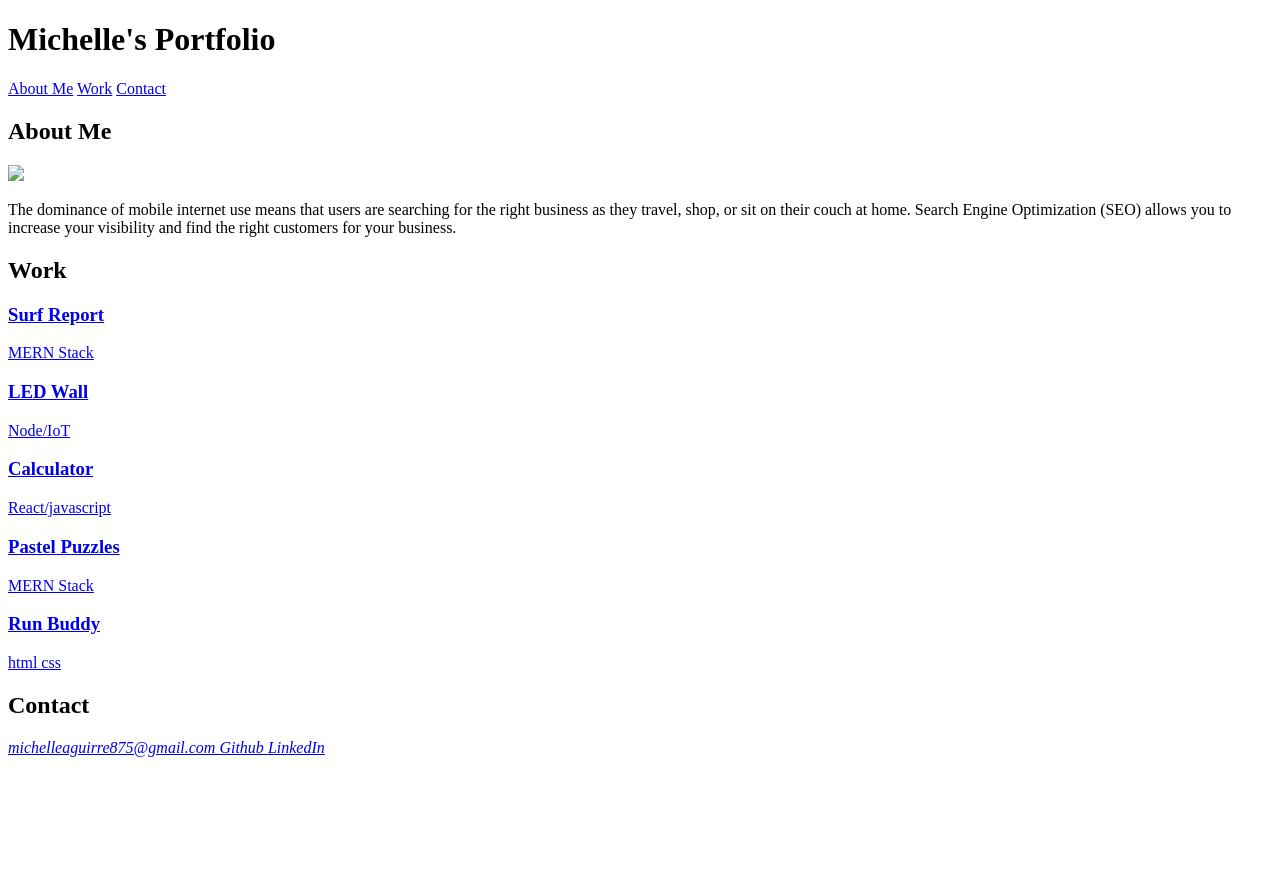
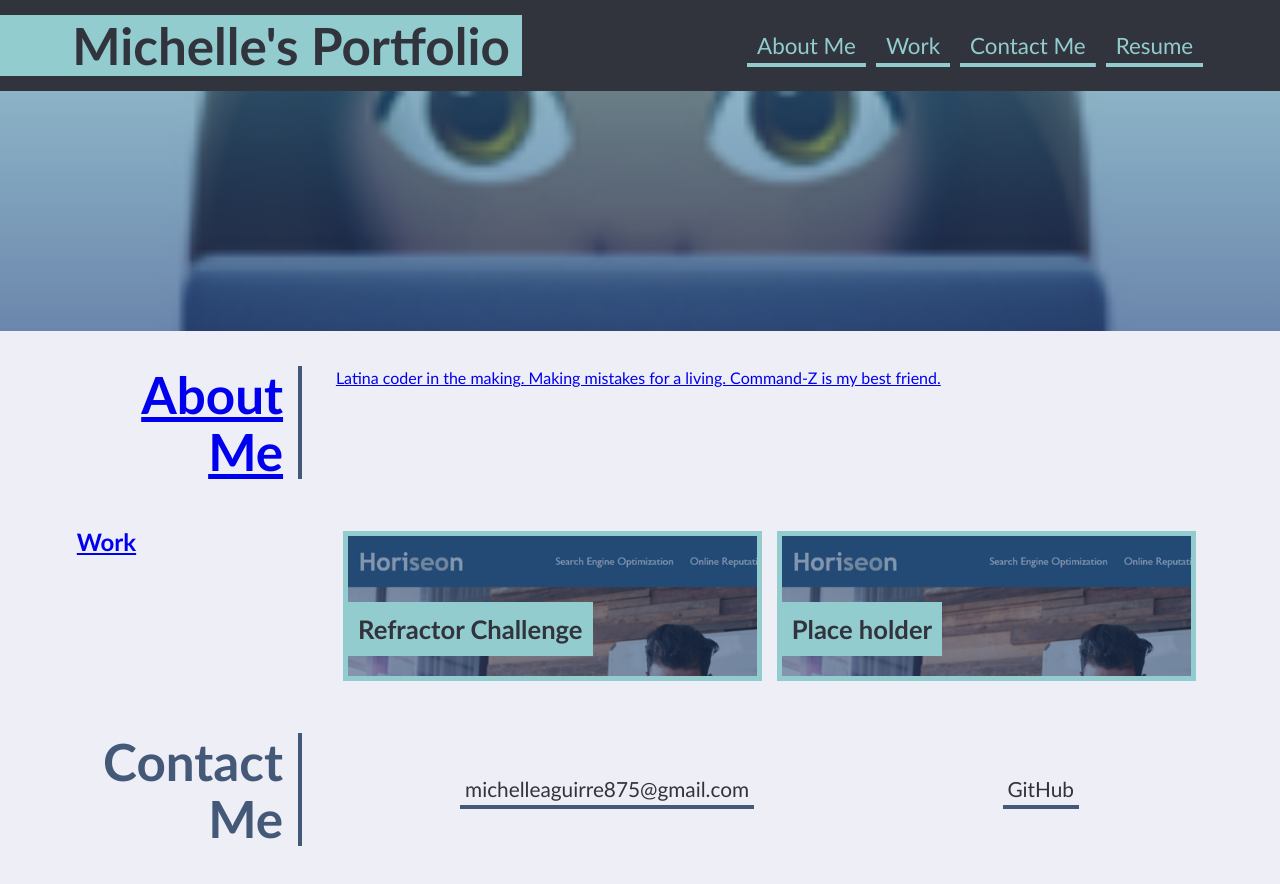
Before and after one commit to michelle-aguirre/michelle_portfolio, a plain HTML site: page index.html in a window 1280 px wide. Before the commit the page ends 800 px from the top, so only its background shows below. Drawn offline with Linux system fonts and the light colour scheme; files whose address does not match are found by name.

Commit message:
michelle portfolio

```diff
--- /dev/null
+++ b/assets/css/style.css
@@ -0,0 +1,255 @@
+* {
+  box-sizing: border-box;
+}
+/* brand color palette */
+:root {
+  --primary: rgba(68, 88, 119, 1);
+  --secondary: rgba(146, 204, 206, 1);
+  --tertiary: rgba(49, 52, 61, 1);
+  --dark: rgba(28, 29, 33, 1);
+  --light: rgba(238, 238, 247, 1);
+}
+body {
+  margin: 0;
+  padding: 0;
+  font-family: "Trebuchet MS", "Lucida Sans Unicode", "Lucida Grande",
+    "Lucida Sans", Arial, sans-serif;
+  color: var(--primary);
+  background-color: var(--light);
+  line-height: 1.5;
+}
+h1,
+h2,
+h3,
+h4,
+h5,
+h6 {
+  margin: 0;
+}
+p {
+  margin: 0;
+}
+header {
+  padding: 15px 6% 15px 0;
+  display: flex;
+  flex-direction: row;
+  justify-content: space-between;
+  flex-wrap: wrap;
+  align-items: center;
+  background-color: var(--tertiary);
+  box-shadow: 0 5px 35px rgba(146, 204, 206, 0.4);
+}
+header h1 {
+  color: var(--tertiary);
+  background-color: var(--secondary);
+  padding: 5px 1% 5px 6%;
+  margin: 0;
+  font-size: 4vw;
+  line-height: 1;
+}
+nav {
+  display: flex;
+  flex-direction: row;
+  flex-wrap: wrap;
+}
+nav a {
+  text-decoration: none;
+  padding: 5px 10px;
+  color: var(--secondary);
+  margin-right: 10px;
+  background-image: linear-gradient(
+    270deg,
+    var(--secondary) 0%,
+    var(--secondary) 100%
+  );
+  background-repeat: no-repeat;
+  background-size: 100% 0.2em;
+  background-position: bottom;
+  transition: all 0.25s ease-in;
+  font-size: 1.4rem;
+}
+nav a:hover {
+  background-size: 100% 100%;
+  color: var(--primary);
+}
+nav a:last-child {
+  margin-right: 0;
+}
+main {
+  margin-top: 20px;
+  margin-bottom: 45px;
+}
+.hero-banner {
+  background: rgb(68, 88, 120);
+  background-image: url("/Users/michelleaguirre/Desktop/coding/CHALLENGE2/michelle_portfolio/assets/images/woman-technologist-medium-skin-tone.png"),
+    linear-gradient(180deg, var(--secondary) 0%, var(--primary) 100%);
+  background-size: cover;
+  background-position: center;
+  background-blend-mode: soft-light;
+  min-height: 30vh;
+  color: var(--light);
+  padding: 2% 6%;
+  display: flex;
+  justify-content: flex-end;
+  align-items: flex-end;
+  text-align: right;
+}
+.hero-banner div {
+  flex: 0 0 90%;
+}
+.hero-banner h2 {
+  background-color: var(--secondary);
+  color: var(--tertiary);
+  margin: 0;
+  padding: 5px 10px;
+  font-size: 2.3rem;
+  line-height: 1.2;
+  display: inline;
+}
+.page-wrapper {
+  max-width: 88%;
+  margin-left: auto;
+  margin-right: auto;
+}
+.page-section {
+  margin: 25px 0;
+  padding: 10px 0;
+  display: flex;
+  flex-direction: row;
+  flex-wrap: wrap;
+  align-items: stretch;
+  justify-content: space-between;
+}
+.page-section > h2 {
+  flex: 0 0 20%;
+  text-align: right;
+  padding-right: 15px;
+  border-right: 4px solid var(--primary);
+  font-size: 4vw;
+  line-height: 1.1;
+}
+.page-section > div {
+  flex: 0 0 77%;
+}
+.page-section p {
+  margin-bottom: 20px;
+}
+.flex-container {
+  display: flex;
+  flex-wrap: wrap;
+  justify-content: center;
+}
+.flex-item {
+  border: 5px solid var(--secondary);
+  background-color: var(--primary);
+  color: var(--tertiary);
+  min-height: 150px;
+  max-height: 150px;
+  flex-basis: calc(50% - 1em);
+  display: flex;
+  align-items: flex-end;
+  padding: 0 0 20px 0;
+  margin: 0.5em;
+  text-decoration: none;
+  background-blend-mode: soft-light;
+  background-size: 150%;
+  transition: all 0.5s;
+  font-size: 0.9rem;
+}
+/* feature first portfolio item */
+.flex-item:first-child {
+  min-height: 400px;
+  flex-basis: 100%;
+}
+.flex-item:hover {
+  background-color: rgba(0, 0, 0, 0.3);
+}
+.flex-item div {
+  background-color: var(--secondary);
+  padding: 8px 10px;
+}
+.flex-item h3 {
+  font-size: 1.6rem;
+}
+.contact address {
+  display: flex;
+  flex-wrap: wrap;
+  justify-content: space-around;
+  align-items: center;
+  height: 100%;
+}
+.contact address a {
+  color: var(--tertiary);
+  padding: 5px;
+  text-decoration: none;
+  font-size: 1.3rem;
+  font-style: normal;
+  background-image: linear-gradient(
+    270deg,
+    var(--primary) 0%,
+    var(--primary) 100%
+  );
+  background-repeat: no-repeat;
+  background-size: 100% 0.2em;
+  background-position: bottom;
+  transition: all 0.25s ease-in;
+  margin: 0 0.2rem 0.1rem;
+  display: inline-block;
+}
+.contact address a:hover {
+  background-size: 100% 88%;
+  color: var(--secondary);
+}
+/* portfolio project images */
+.led-wall {
+  background-image: url("../images/01-html-css-git-homework-demo.png")
+}
+.surf-report {
+  background-image: url("../images/01-html-css-git-homework-demo.png");
+}
+/* end portfolio project images */
+@media screen and (max-width: 980px) {
+  header {
+    padding: 0 0 10px 0;
+    justify-content: center;
+    text-align: center;
+  }
+  header h1 {
+    width: 100%;
+    padding: 5px;
+    margin-bottom: 10px;
+    font-size: 10vw;
+  }
+  header nav {
+    justify-content: center;
+  }
+  .page-section > h2,
+  .page-section > div {
+    flex: 0 0 100%;
+  }
+  .page-section > h2 {
+    border-right: none;
+    border-bottom: 4px solid var(--primary);
+    margin-bottom: 20px;
+    padding-bottom: 10px;
+    text-align: left;
+    font-size: 7vw;
+  }
+}
+@media screen and (max-width: 768px) {
+  .flex-item,
+  .flex-item:first-child {
+    flex-basis: 100%;
+  }
+  .flex-item:first-child {
+    min-height: 150px;
+  }
+  .hero-banner {
+    justify-content: center;
+    text-align: center;
+  }
+  .contact address {
+    flex-direction: column;
+    align-items: flex-start;
+  }
+}
--- a/index.html
+++ b/index.html
@@ -1,110 +1,58 @@
 <!DOCTYPE html>
-<html lang="en-us">
+<html lang="en">
 
 <head>
-    <meta charset="UTF-8" />
-    <link rel="stylesheet" href="./assets/css/style.css">
-    <title>Horiseon</title>
+    <meta charset="UTF-8">
+    <meta name="viewport" content="width=device-width, initial-scale=1.0">
+    <meta http-equiv="X-UA-Compatible" content="ie=edge">
+    <title>Michelle's Portfolio</title>
+    <link rel="stylesheet" href="./assets/css/style.css" />
 </head>
 
 <body>
-    <!-- header -->
+    <!-- main logo / nav -->
     <header>
         <h1>Michelle's Portfolio</h1>
-        <nav>
-            <a href="#about">About Me</a>
-
-            <a href="#work">Work</a>
-
-            <a href="#contact">Contact</a>
-
-
-        </nav>
+        <nav> <a href="#about">About Me</a> <a href="#work">Work</a> <a href="#contact">Contact Me</a>
+            <!-- Link this to your resume! --> <a href="#">Resume</a> </nav>
     </header>
-    <div class="hero"></div>
-    <main class="content">
-        <section id="about" class="page-section">
+    <!-- hero banner -->
+    <section class="hero-banner">
+        <div>
+            <a href="/Users/michelleaguirre/Desktop/coding/CHALLENGE2/michelle_portfolio/assets/images/woman-technologist-medium-skin-tone.png">
+        </div>
+    </section>
+    <main class="page-wrapper">
+        <!-- about me -->
+        <section class="page-section" id="about">
             <h2>About Me</h2>
             <div>
-                <img src="#" />
-                <p>
-                    The dominance of mobile internet use means that users are searching for the right business as they
-                    travel, shop, or sit on their couch at home. Search Engine Optimization (SEO) allows you to increase
-                    your visibility and find the right customers for your business.
-                </p>
-
+                <p> Latina coder in the making. Making mistakes for a living. Command-Z is my best friend. </p>
             </div>
-
         </section>
-        <section id="work" class="page-section">
+        <!-- portfolio container -->
+        <section class="page-section" id="work">
             <h2>Work</h2>
-            <div>
-                <a href="#">
+            <div class="flex-container">
+                <a href="https://michelle-aguirre.github.io/coderefactor/" class="flex-item surf-report">
                     <div>
-                        <h3>
-                            Surf Report
-                        </h3>
-                        <span>
-                            MERN Stack
-                        </span>
+                        <h3>Refractor Challenge</h3>
                     </div>
                 </a>
-                <a href="#">
+                <a href="#" class="flex-item led-wall">
                     <div>
-                        <h3>
-                            LED Wall
-                        </h3>
-                        <span>
-                            Node/IoT
-                        </span>
+                        <h3>Place holder</h3>
                     </div>
                 </a>
-                <a href="#">
-                    <div>
-                        <h3>
-                            Calculator
-                        </h3>
-                        <span>
-                            React/javascript
-                        </span>
-                    </div>
-                </a>
-                <a href="#">
-                    <div>
-                        <h3>
-                            Pastel Puzzles
-                        </h3>
-                        <span>
-                            MERN Stack
-                        </span>
-                    </div>
-                </a>
-                <a href="#">
-                    <div>
-                        <h3>
-                            Run Buddy
-                        </h3>
-                        <span>
-                            html css
-                        </span>
-                    </div>
-                </a>
-
             </div>
         </section>
-        <section id="#" class="page-section">
-            <h2>Contact</h2>
+        <!-- contact -->
+        <section class="page-section contact" id="contact">
+            <h2>Contact Me</h2>
             <div>
                 <address>
-                    <a href="mailto:michelleaguirre875@gmail.com">
-                        michelleaguirre875@gmail.com
-                    </a>
-                    <a href="https://github.com/michelle-aguirre?tab=repositories" target="_blank">
-                        Github
-                    </a>
-                    <a href="https://www.linkedin.com/in/michelleaguirre/" target="_blank">
-                        LinkedIn
-                    </a>
+                    <a href="mailto:michelleaguirre875@gmail.com">michelleaguirre875@gmail.com</a>
+                    <a href="https://github.com/michelle-aguirre">GitHub</a>
                 </address>
             </div>
         </section>
```
Also changed, not shown: assets/images/01-html-css-git-homework-demo.png (added), assets/images/woman-technologist-medium-skin-tone.png (added).
